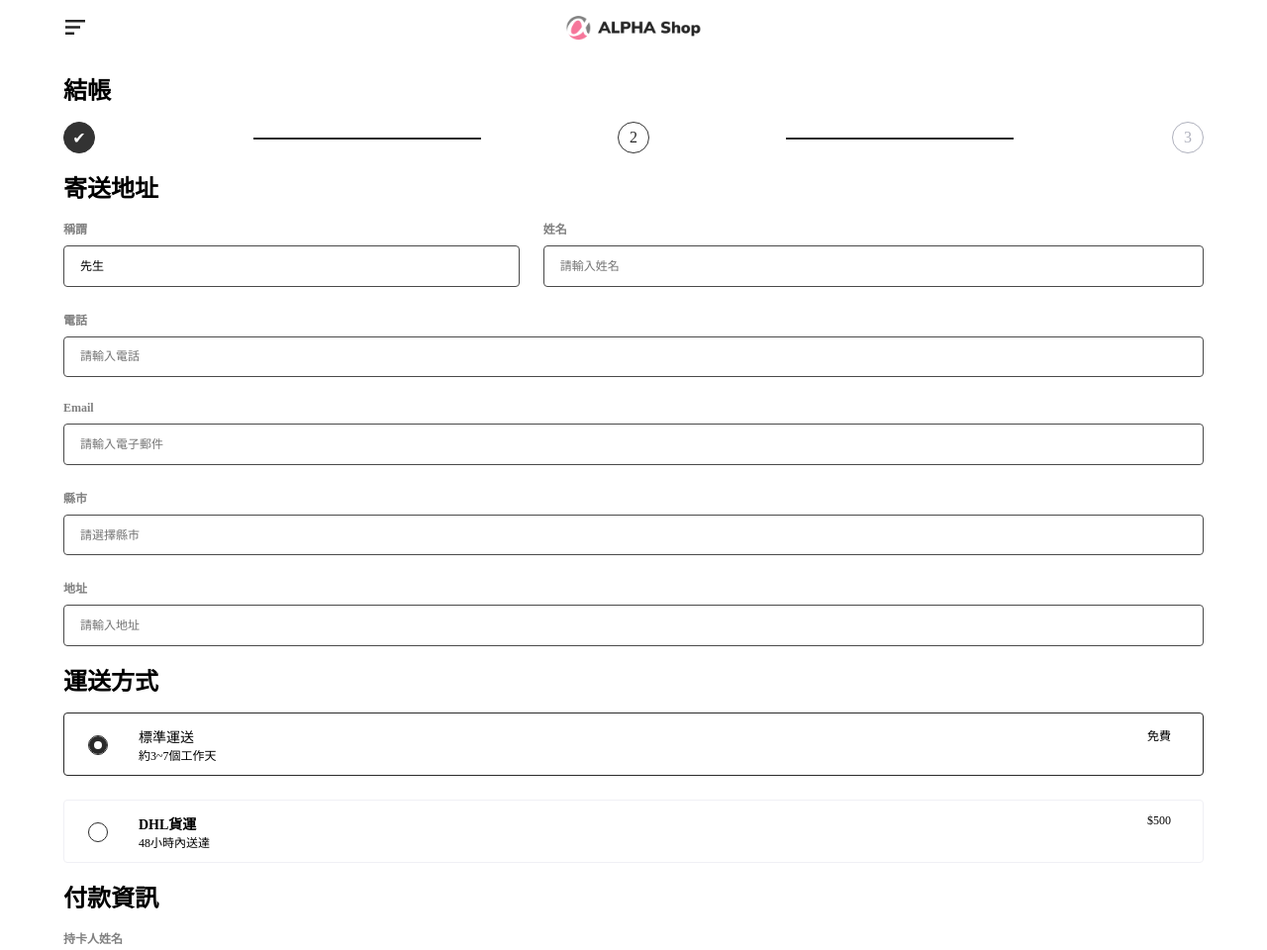
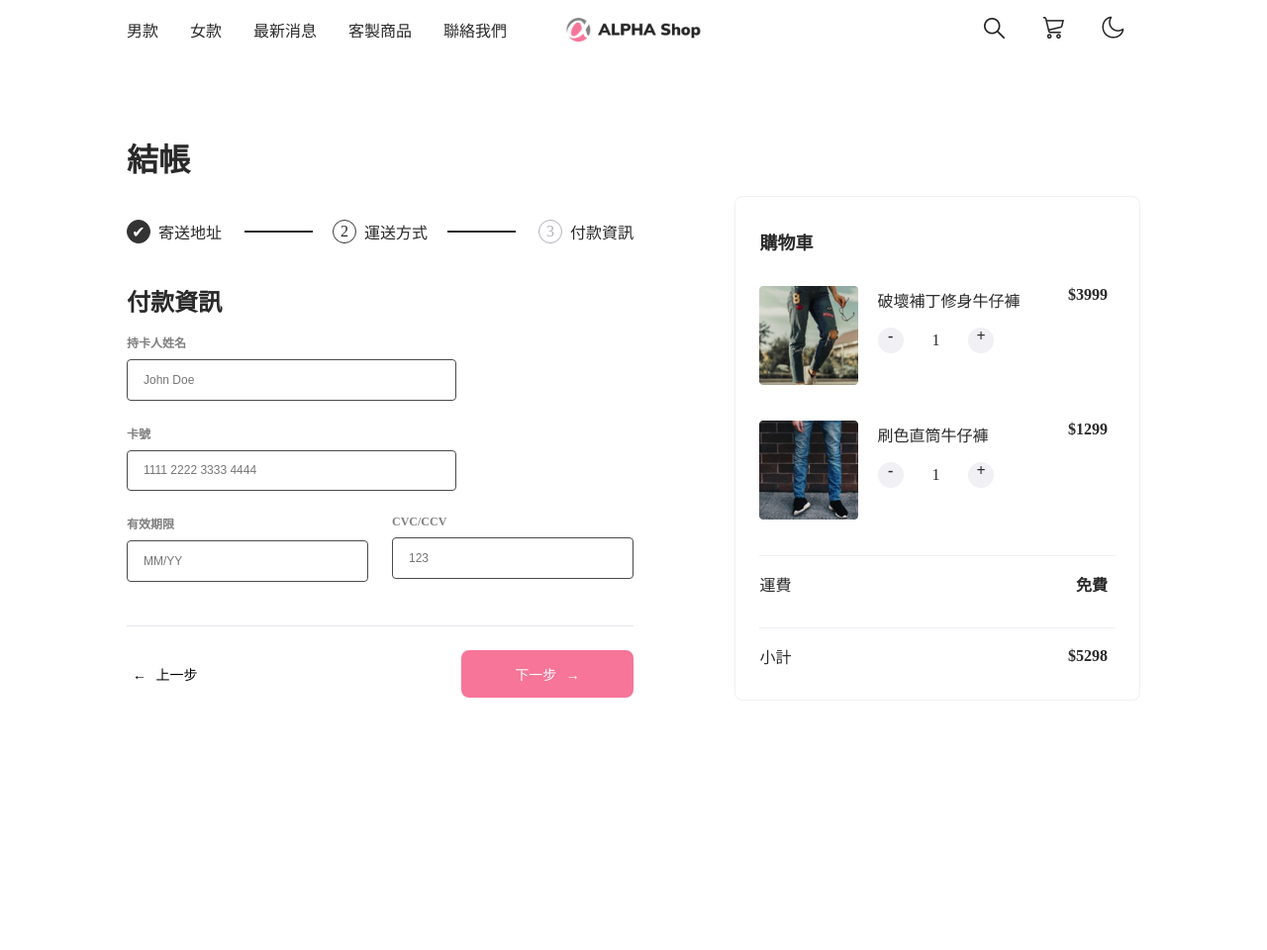
Before and after one commit to chacowang0125/alpha-Shop, a website built with webpack: page index.html in a window 1280 px wide. Shown: the top 960 px of the page at 99% size. After the commit the page ends 800 px from the top, so only its background shows below. Built offline with nearby package versions, Linux system fonts and the light colour scheme.

Commit message:
feat: web main content layout

```diff
--- a/index.html
+++ b/index.html
@@ -40,23 +40,26 @@
             <div class="main-wrapper">
                 <div class="main-title title">結帳</div>
                 <div class="stepper-panel">
-                    <div class="step checked">
+                    <div class="step step__one checked">
                         <div class="circle-container circle-container__one"></div>
+                        <div class="label-container">寄送地址</div>
                         <div class="connect-line connect-line__one"></div>
                     </div>
-                    <div class="step active">
+                    <div class="step step__two active">
                         <div class="circle-container circle-container__two"></div>
+                        <div class="label-container">運送方式</div>
                         <div class="connect-line connect-line__two"></div>
                     </div>
-                    <div class="step">
+                    <div class="step step__three">
                         <div class="circle-container circle-container__three"></div>
+                        <div class="label-container">付款資訊</div>
                     </div>
                 </div>
                 <div class="form-panel">
                     <form action="post">
-                        <div class="part">
+                        <div class="part d-none">
                             <div class="part-title title">寄送地址</div>
-                            <div class="part-content__destionation">
+                            <div class="part-content__destination">
                                 <div class="form-row form-row__title">
                                     <label class="form-title" for="title">稱謂</label>
                                     <select name="title" id="title" required>
@@ -111,7 +114,7 @@
                                 </div>
                             </div>
                         </div>
-                        <div class="part">
+                        <div class="part d-none">
                             <div class="part-title title">運送方式</div>
                             <div class="part-content__shipping">
                                 <div class="shipping-selection shipping-selection__original checked">
--- a/src/scss/main.scss
+++ b/src/scss/main.scss
@@ -136,6 +136,10 @@ $abbrev in (margin: m, padding: p) {
     }
 }
 
+.d-none {
+    display: none;
+}
+
 .cursor-pointer {
     cursor: pointer;
 }
@@ -147,6 +151,7 @@ body {
     font-family: "Noto Sans TC";
     font-size: 16px;
     font-weight: 400;
+    color: $primary-black;
 }
 
 // mobile
@@ -171,6 +176,8 @@ nav {
         top: 50%;
         left: 50%;
         transform: translate(-50%, -50%);
+        background-color: $background;
+        z-index: 2;
     }
     .hamburger-icon {
         position: absolute;
@@ -199,7 +206,7 @@ nav {
             border-bottom: 1px solid rgba($primary-black, 0.1);
             .nav-link {
                 font-weight: 500;
-                color: #000;
+                color: $primary-black;
             }
         }
         .nav-icons {
@@ -218,6 +225,7 @@ main {
         font-size: 24px;
         font-weight: 700;
         padding: 1rem 0;
+        color: $primary-black;
     }
 }
 
@@ -227,29 +235,33 @@ main {
         flex: 1;
         position: relative;
         @include getStepNums(3);
+        &__one {
+            @include flex-group(row, start, center)
+        }
+        &__two {
+            @include flex-group(row, center, center)
+        }
+        &__three {
+            @include flex-group(row, end, center)
+        }
+        .label-container {
+            display: none;
+        }
         .circle-container {
-            width: 2rem;
-            height: 2rem;
+            width: 32px;
+            height: 32px;
             border-radius: 50%;
             border: 1px solid $stepper-default;
             color: $stepper-default;
-            margin: 0 auto;
-            @include flex-group(row, center, center);
-            &__one {
-                position: absolute;
-                left: 0;
-            }
-            &__three {
-                position: absolute;
-                right: 0;
-            }
+            @include flex-group(row, center, center); // 內部數字
         }
         .connect-line {
             display: block;
             height: 2px;
             background-color: $stepper-connect-line;
             position: absolute;
-            top: 1rem;
+            top: 50%;
+            transform: translateY(-50%);
             &__one {
                 left: 50%;
                 right: -10%;
@@ -320,10 +332,10 @@ main {
 
 //form part
 .part {
-    .part-content__destionation {
+    .part-content__destination {
         display: grid;
         grid-template-columns: 40% 1fr;
-        grid-template-rows: repeat (5, 1fr);
+        grid-template-rows: repeat(5, 1fr);
         grid-gap: 1.5rem;
         grid-template-areas: "title name" "phone phone" "email email" "region region" "address address";
         .form-row {
@@ -402,8 +414,8 @@ main {
     }
     .part-content__payment {
         display: grid;
-        grid-template-columns: repeat (2, 1fr);
-        grid-template-rows: repeat (3, 1fr);
+        grid-template-columns: repeat(2, 1fr);
+        grid-template-rows: repeat(3, 1fr);
         grid-gap: 1.5rem;
         grid-template-areas: "cardholder cardholder" "cardNumber cardNumber" "expiration code";
         .form-row {
@@ -448,8 +460,8 @@ main {
 
 .product-card {
     height: 100%;
+    margin-bottom: 1rem;
     @include flex-group(row, space-between, center);
-    margin-bottom: 1rem;
     &-img img {
         width: 100px;
         height: 100px;
@@ -472,6 +484,9 @@ main {
             &-num {
                 margin: 0 1.8rem;
             }
+        }
+        .product-price {
+            font-weight: 700; //
         }
     }
 }
@@ -496,7 +511,7 @@ main {
         }
         .btn-next {
             flex: 1;
-            height: 4rem;
+            height: 3rem;
             border-radius: 0.5rem;
             background: $btn-color;
             color: $background;
@@ -511,3 +526,140 @@ main {
 footer {
     display: none;
 }
+
+@media screen and (min-width: 376px) {
+    .container {
+        width: 80%;
+    }
+    header {
+        height: 60px;
+    }
+    nav {
+        .hamburger-icon {
+            display: none;
+        }
+        .nav-list {
+            all: unset;
+            width: 50%;
+            height: 100%;
+            overflow: hidden; //有沒有個好的效果？
+            @include flex-group(row, start, center);
+            .nav-item {
+                all: unset;
+                margin-right: 2rem;
+                white-space: nowrap;
+            }
+            .nav-icons {
+                position: absolute;
+                right: 0;
+            }
+        }
+    }
+    main {
+        .main-title {
+            font-size: 32px;
+        }
+        .main-wrapper {
+            margin-top: 60px;
+            display: grid;
+            grid-template-columns: 50% 10% 40%;
+            grid-template-areas: "main-title main-title main-title""stepper-panel . cart-panel" "form-panel . cart-panel" "btn-panel . cart-panel";
+        }
+        .main-title {
+            grid-area: main-title;
+        }
+        .stepper-panel {
+            grid-area: stepper-panel;
+        }
+        .form-panel {
+            grid-area: form-panel;
+        }
+        .cart-panel {
+            grid-area: cart-panel;
+        }
+        .btn-panel {
+            grid-area: btn-panel;
+        }
+    }
+    .stepper-panel {
+        margin: 1.5rem 0;
+        .step {
+            .circle-container {
+                position: static;
+                width: 24px;
+                height: 24px;
+            }
+            .label-container {
+                display: block;
+                margin-left: 0.5rem;
+            }
+            .connect-line {
+                &__one {
+                    left: 70%;
+                }
+                &__two {
+                    right: -30%;
+                }
+            }
+        }
+    }
+    .part {
+        width: 100%;
+        height: 330px;
+        .part-content__destination {
+            grid-template-columns: repeat(6, 1fr);
+            grid-template-rows: repeat(3, 1fr);
+            grid-template-areas: "title title name name name name" "phone phone phone email  email email" "region region address address address address"
+        }
+        .part-content__shipping {
+            .shipping-selection {
+                width: 80%;
+            }
+        }
+        .part-content__payment {
+            grid-template-columns: repeat(6, 1fr);
+            grid-template-rows: repeat(3, 1fr);
+            grid-template-areas: "cardholder cardholder cardholder cardholder . ." "cardNumber cardNumber cardNumber cardNumber . ." "expiration expiration expiration code code code";
+        }
+    }
+    .cart-container {
+        margin: 0;
+        padding: 2rem 1.5rem;
+        padding-bottom: 0;
+        .cart-title {
+            display: block;
+            font-weight: 700;
+            font-size: 18px;
+            color: $primary-black;
+        }
+        .cart-delivery,
+        .cart-amount {
+            padding: 1rem 0.5rem 2rem 0;
+        }
+    }
+    .btn-panel {
+        margin-top: 2rem;
+        .btn-wrapper {
+            .btn-next {
+                flex: unset;
+                width: 174px;
+            }
+        }
+    }
+    .product-card {
+        margin: 2rem 0;
+        position: relative;
+        &-content {
+            margin-left: 1.2rem;
+            @include flex-group(column, start, start);
+            .product-quantity {
+                margin-top: 1rem;
+            }
+            .product-price {
+                position: absolute;
+                top: 0;
+                right: 0.5rem;
+            }
+        }
+    }
+}
```
Also changed, not shown: dist/main.css, 1 other file.
